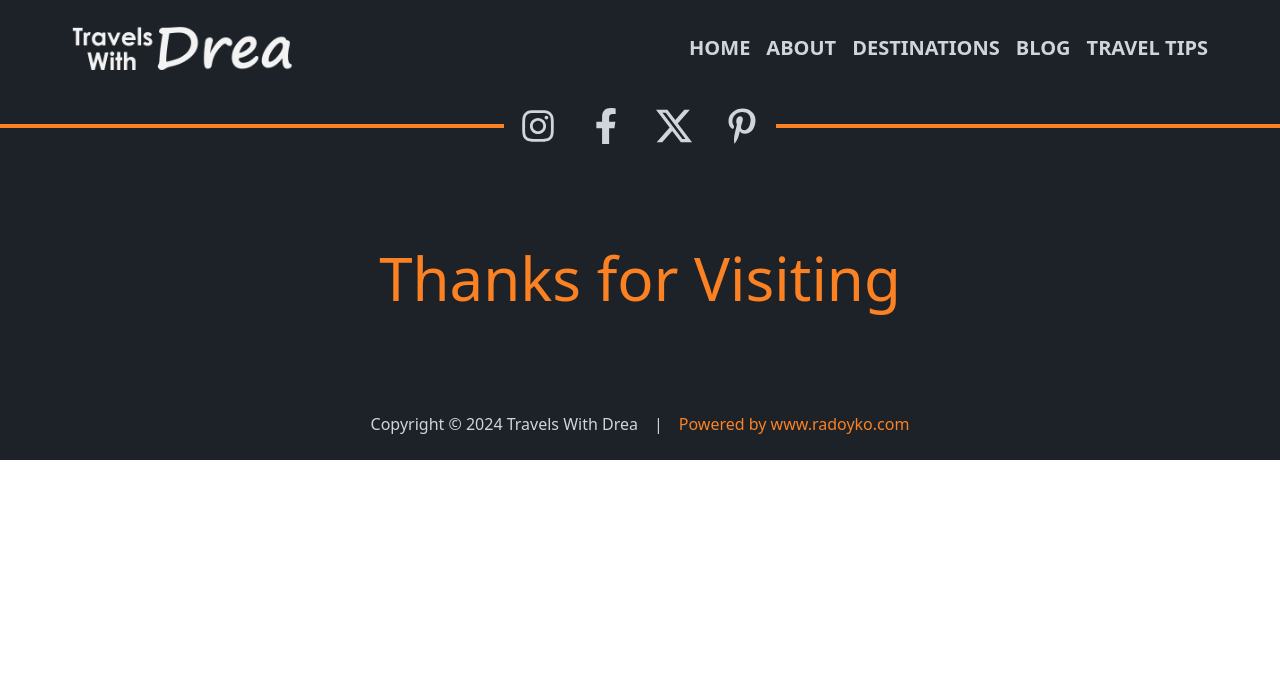
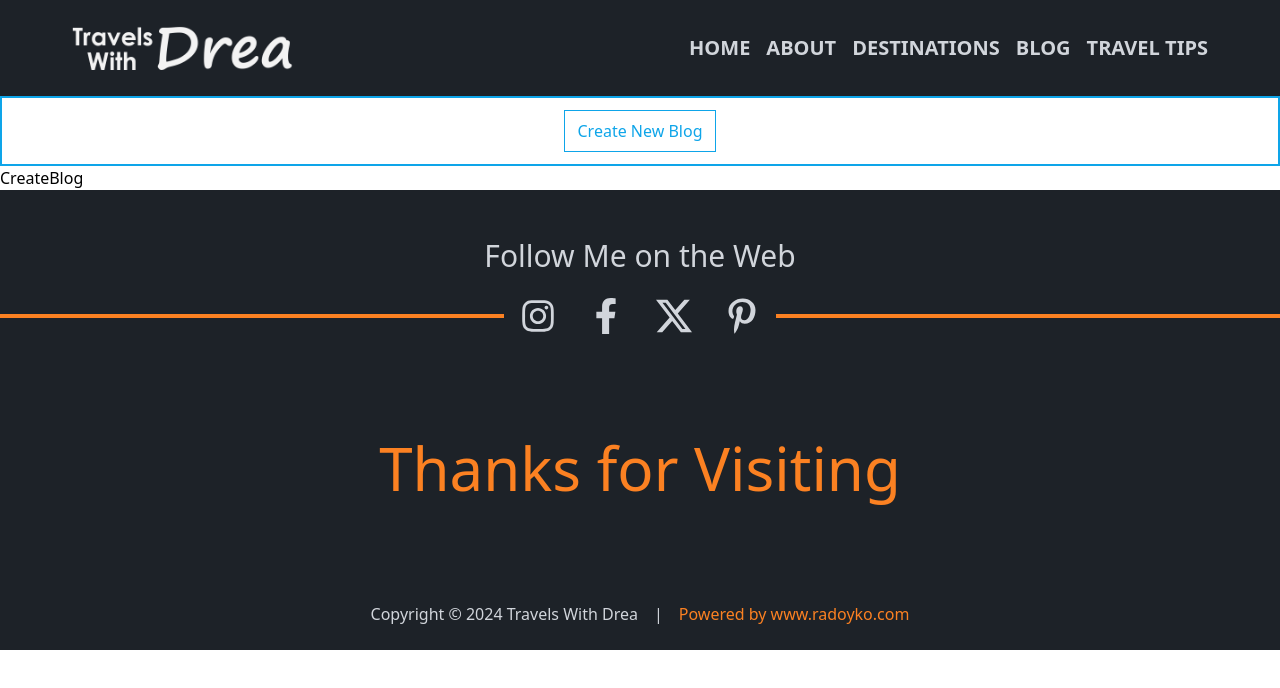
Before and after one commit to RadojkoR/BlogTsFrontEnd, a React (Vite) app: page /createBlog in a window 1280 px wide. Shown: the top 688 px of the page. Built offline with nearby package versions, Linux system fonts and the light colour scheme.

Commit message:
added BlogToolBar component and CreateBlog page

```diff
--- /dev/null
+++ b/src/Components/Layout/BlogToolBar.tsx
@@ -0,0 +1,18 @@
+import { Link } from "react-router-dom";
+
+
+
+function BlogToolBar() {
+  return (
+    <div className="mt-24 w-full py-3 flex justify-center border-solid border-2 border-sky-500">
+      <Link
+        to={"/createBlog"}
+        className="border-solid border border-sky-500 py-2 px-3 text-sky-500 transition duration-300 ease-in-out focus: outline-none focus:shadow-outline hover:bg-sky-500 hover:text-white"
+      >
+        Create New Blog
+      </Link>
+    </div>
+  );
+}
+
+export default BlogToolBar
--- a/src/Container/App.tsx
+++ b/src/Container/App.tsx
@@ -1,14 +1,15 @@
 import { Route, Routes } from 'react-router-dom';
 import { Nav, Footer } from '../Components/Layout';
 import '../Styles/App.scss';
-import { About, Blog, BlogItem, Continent, Country, Destinations, Home, LogIn, TravelTips } from '../Pages/indexPages';
+import { About, Blog, BlogItem, Continent, Country, CreateBlog, Destinations, Home, LogIn, TravelTips } from '../Pages/indexPages';
+import BlogToolBar from '../Components/Layout/BlogToolBar';
 
 function App() {
-
 
   return (
     <div className="relative">
       <Nav />
+      <BlogToolBar />
       <div>
         <Routes>
           <Route path="/" element={<Home />} ></Route>
@@ -20,6 +21,7 @@ function App() {
           <Route path="/blog" element={<Blog />}></Route>
           <Route path="/traveltips" element={<TravelTips />}></Route>
           <Route path="/login" element={<LogIn />}></Route>
+          <Route path="/createBlog" element={<CreateBlog />}></Route>
         </Routes>
       </div>
       <Footer />
--- /dev/null
+++ b/src/Pages/CreateBlog.tsx
@@ -0,0 +1,10 @@
+
+
+
+function CreateBlog() {
+  return (
+    <div>CreateBlog</div>
+  )
+}
+
+export default CreateBlog
--- a/src/Pages/indexPages.ts
+++ b/src/Pages/indexPages.ts
@@ -7,5 +7,6 @@ import LogIn from "./LogIn";
 import Continent from "./Continent";
 import Country from "./Country";
 import BlogItem from "./BlogItem";
+import CreateBlog from "./CreateBlog";
 
-export {Home, About, Destinations, Continent, Country,BlogItem, Blog, TravelTips, LogIn}
+export {Home, About, Destinations, Continent, Country,BlogItem, Blog, TravelTips, LogIn, CreateBlog}
```
